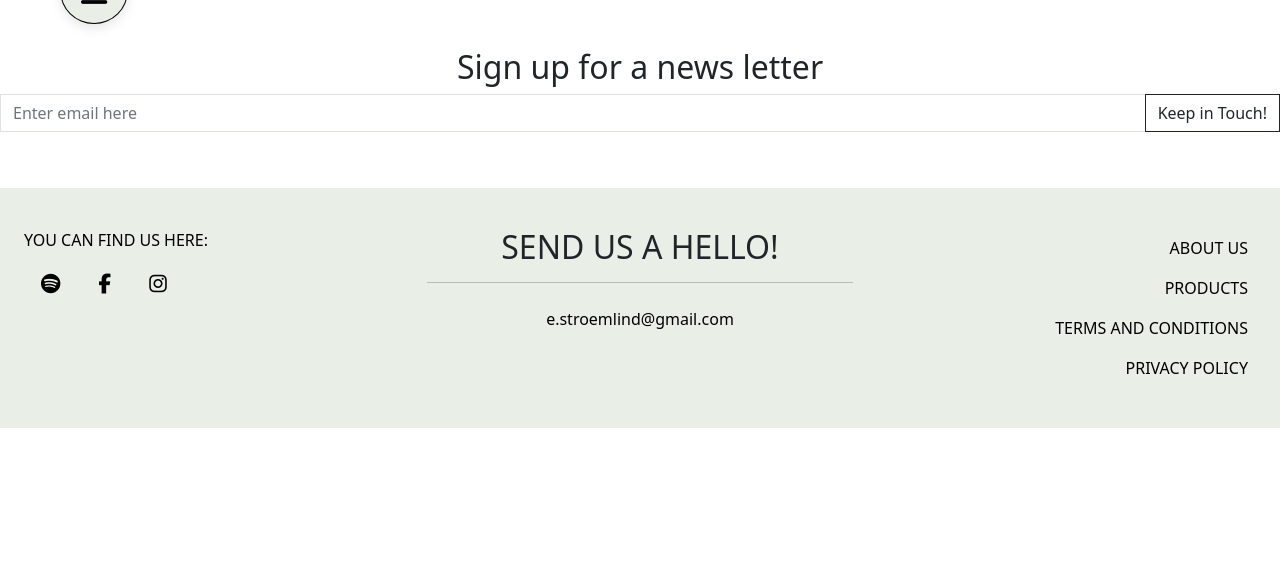
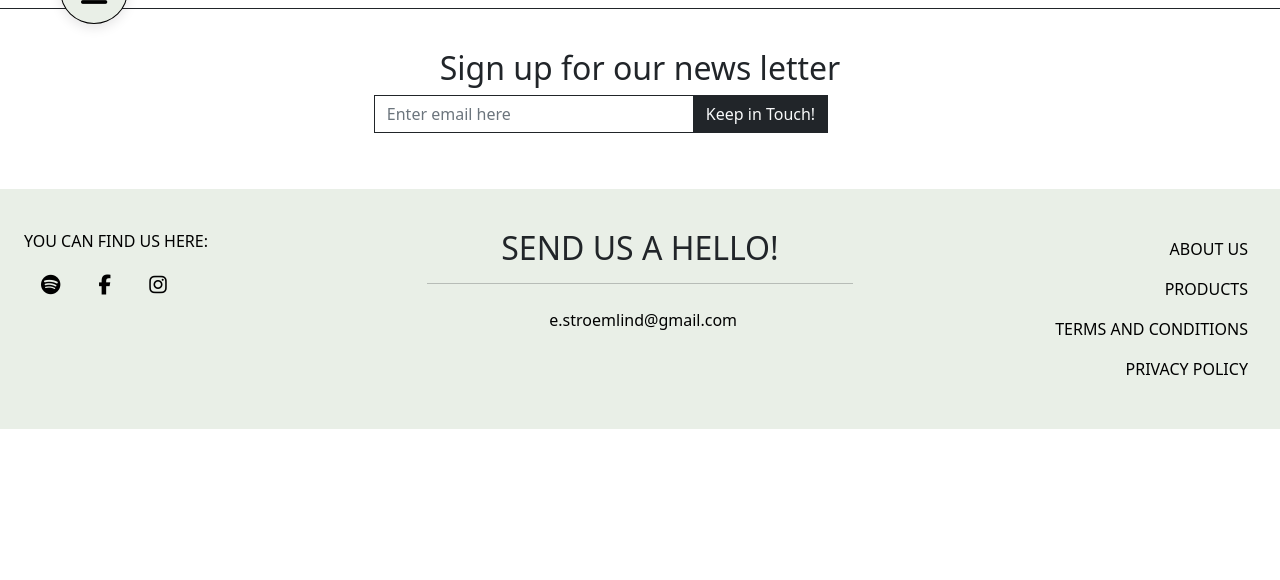
Before and after one commit to Code-Institute-Submissions/stroemlind-esart_JulyResub, a Django app: page / in a window 1280 px wide. Shown: the part 71-651 px from the top of the page. Run offline with Django 3.2, Linux system fonts and the light colour scheme; some libraries are stand-ins or nearby versions.

Commit message:
Set design for news letter form in footer and contact button

```diff
--- a/static/css/style.css
+++ b/static/css/style.css
@@ -65,7 +65,9 @@ footer {
 }
 
 .btn-mail:hover {
-    color: #fcfffe;
+    color: black;
+    /* From get css scan #21 */
+    box-shadow: rgba(50, 50, 93, 0.25) 0px 2px 5px -1px, rgba(0, 0, 0, 0.3) 0px 1px 3px -1px;
 }
 
 #fqa li {
--- a/templates/base.html
+++ b/templates/base.html
@@ -122,20 +122,20 @@
 
     <footer class="container-fluid">
       <div class="row">
-        <div class="col-12 mt-2 top-footer">
-          <h2 class="text-center">Sign up for a news letter</h2>
-          <!-- <form action="" class="text-center">
-            <input type="text" class="">
-            <button type="submit" aria-label="keep in touch" class="btn border-dark rounded-0 btn-outline-dark">Keep in touch</button>
-          </form> -->
-          <div class="input-group">
-            <input class="form-control border border-black rounded-0" type="email" name="signup news" placeholder="Enter email here">
-            <div class="input-group-append">
-                <button class="form-control btn border border-dark rounded-0 btn-outline-dark" type="submit" aria-label="keep in touch">
-                  Keep in Touch!
+        <div class="col-12 mt-2 top-footer border-top border-dark">
+          <h2 class="text-center">Sign up for our news letter</h2>
+          <form action="">
+            <div class="input-group d-flex justify-content-center">
+              <div class="col-lg-3">
+                <input class="form-control border border-dark rounded-0" type="email" name="signup news" placeholder="Enter email here" aria-label="Signup for newsletter" aria-describedby="signup for newsletter">
+              </div>
+              <div class="col-lg-2">
+                <button class="btn btn-dark border border-dark rounded-0 btn-outline-light" type="submit" aria-label="keep in touch">
+                Keep in Touch!
                 </button>
+              </div>
             </div>
-        </div>
+          </form>
         </div>
         <div class="col-12 d-md-inline-flex d-lg-inline-flex d-xl-inline-flex justify-content-md-start justify-content-lg-start justify-content-xl-start mt-3 bottom-footer">
           <div class="col-12 col-md-4 col-lg-4 footer-sections">
@@ -153,7 +153,7 @@
             <hr>
             <div>
               <form action="">
-                <a href="#" class="nav-link btn-mail">e.stroemlind@gmail.com</a>
+                <a href="#" class="col-12 col-md-6 col-lg-6 text-center mx-auto nav-link btn-mail">e.stroemlind@gmail.com</a>
               </form>
             </div>
           </div>
```
